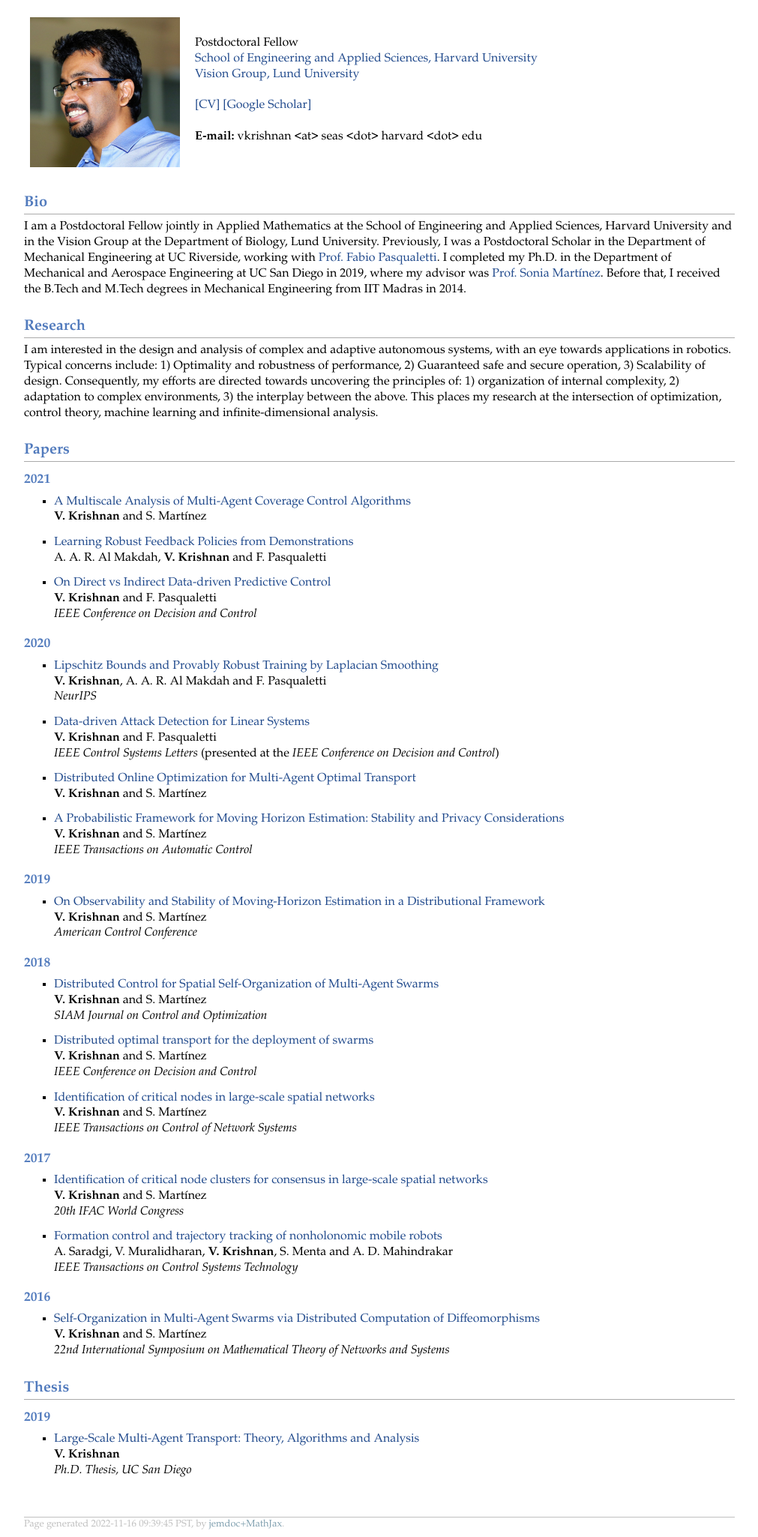
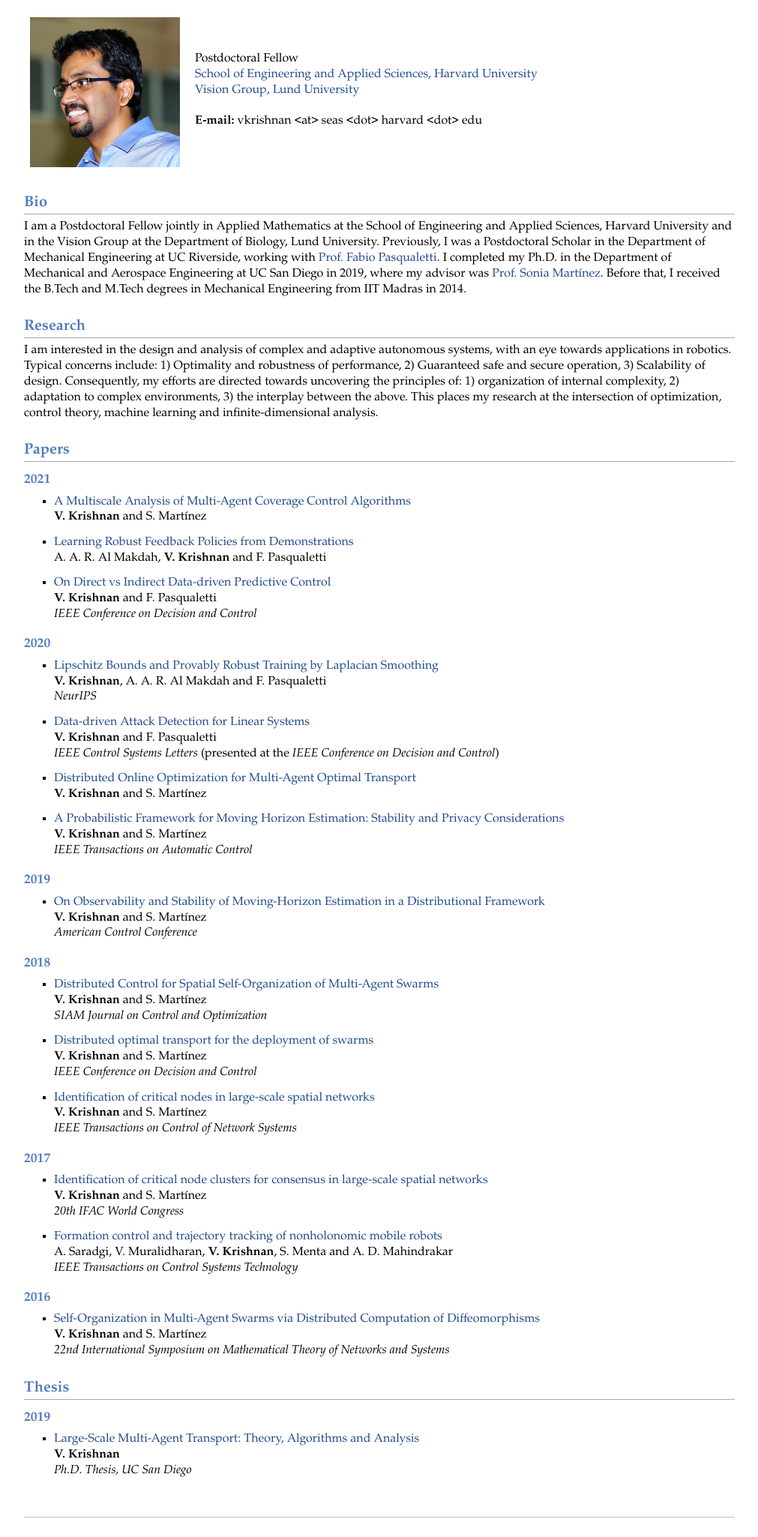
Before and after one commit to vishaal-krishnan/vishaal-krishnan.github.io, a plain HTML site: page index.html in a window 1280 px wide. Shown: the part 51-2101 px from the top of the page at 75% size, without its empty margins (134-1145 px from the left). Drawn offline with Linux system fonts and the light colour scheme.

Commit message:
update_3

```diff
--- a/index.html
+++ b/index.html
@@ -17,7 +17,6 @@
 <td align="left"><p>Postdoctoral Fellow <br />
 <a href="https://www.seas.harvard.edu//" target=&ldquo;blank&rdquo;>School of Engineering and Applied Sciences, Harvard University</a> <br />
 <a href="https://portal.research.lu.se/en/organisations/lund-vision-group" target=&ldquo;blank&rdquo;>Vision Group, Lund University</a> <br /><br />
-<a href="http://vishaal-krishnan.github.io/vishaal/CV/CV_VK.pdf" target=&ldquo;blank&rdquo;>[CV]</a> <a href="https://scholar.google.com/citations?hl=en&amp;user=CXeYbMsAAAAJ&amp;view_op=list_works&amp;sortby=pubdate" target=&ldquo;blank&rdquo;>[Google Scholar]</a> <br /><br />
 <b>E-mail:</b> vkrishnan &lt;at&gt; seas &lt;dot&gt; harvard &lt;dot&gt; edu <br />
 </p>
 </td></tr></table>
@@ -140,7 +139,6 @@ A. Saradgi, V. Muralidharan, <b>V. Krishnan</b>, S. Menta and A. D. Mahindrakar
 </ul>
 <div id="footer">
 <div id="footer-text">
-Page generated 2022-11-16 09:39:45 PST, by <a href="https://github.com/wsshin/jemdoc_mathjax" target="blank">jemdoc+MathJax</a>.
 </div>
 </div>
 </div>
```
